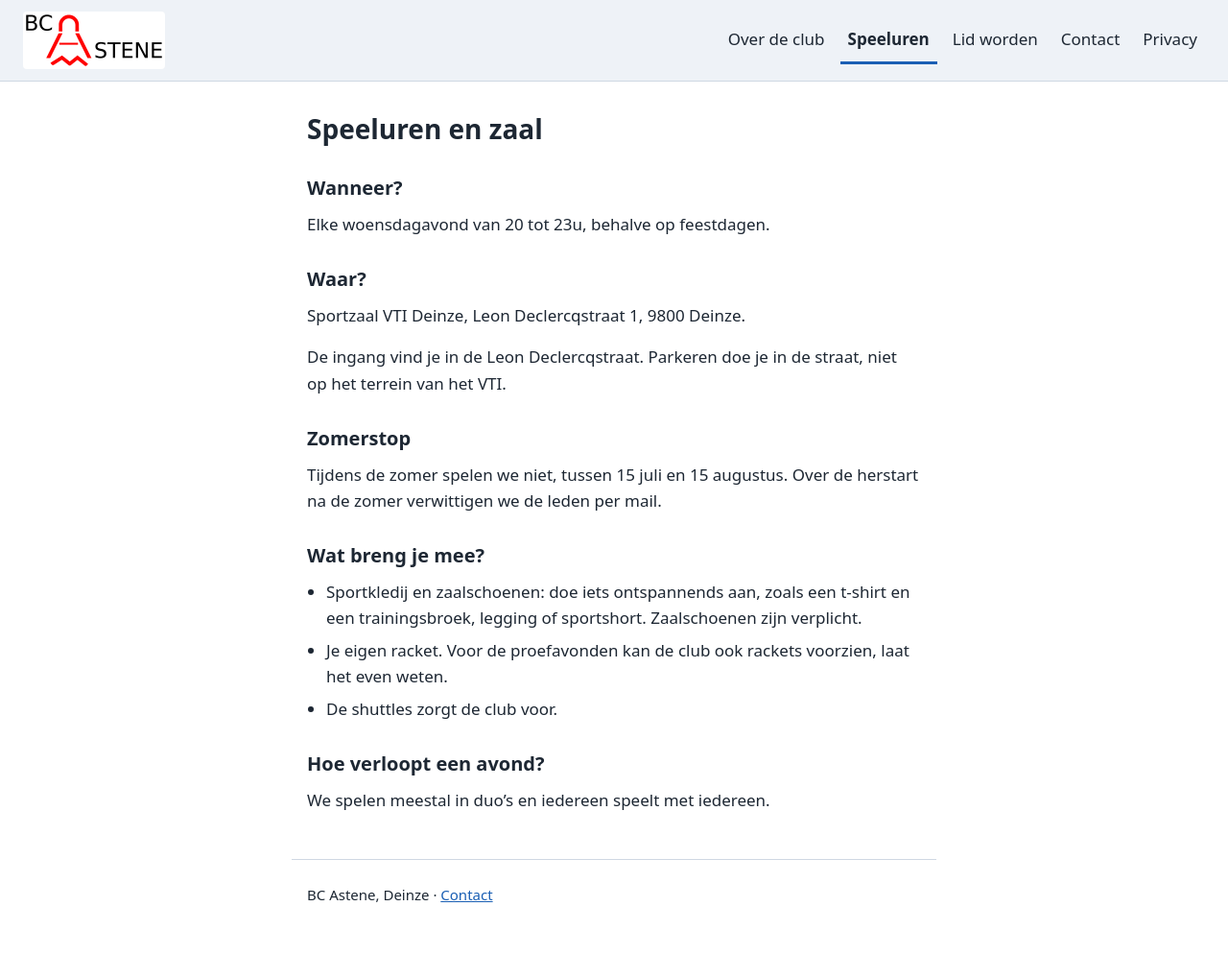
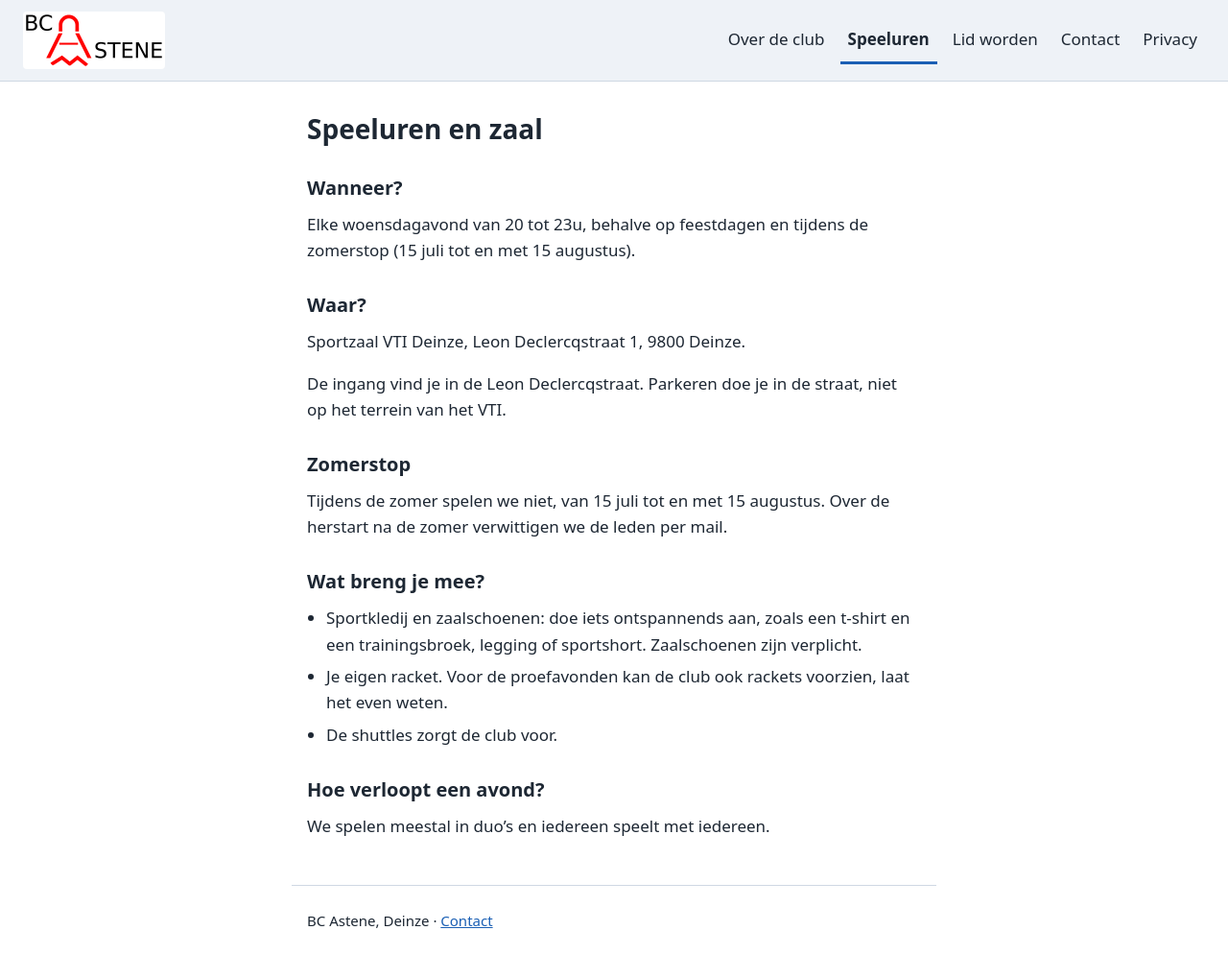
Before and after one commit to bcastene/bcastene.github.io, a Jekyll site: the page built from speeluren.md, in a window 1280 px wide. Shown: the whole page at 96% size. Built offline with Jekyll 4.4.1, drawn with Linux system fonts in a browser that asks for light colours; before the commit the page ends 992 px from its top, so only the background shows below that.

Commit message:
Publicatie 20261022-v1

```diff
--- a/speeluren.md
+++ b/speeluren.md
@@ -1,7 +1,7 @@
 ---
 layout: default
 title: "Speeluren en zaal"
-description: "Wanneer en waar speelt BC Astene? Elke woensdagavond van 20 tot 23u, behalve op feestdagen, in de sportzaal van het VTI in Deinze."
+description: "Wanneer en waar speelt BC Astene? Elke woensdagavond van 20 tot 23u, behalve op feestdagen en in de zomerstop, in de sportzaal van het VTI in Deinze."
 permalink: /speeluren.html
 ---
 
@@ -9,7 +9,7 @@ permalink: /speeluren.html
 
 ## Wanneer?
 
-Elke woensdagavond van 20 tot 23u, behalve op feestdagen.
+Elke woensdagavond van 20 tot 23u, behalve op feestdagen en tijdens de zomerstop (15 juli tot en met 15 augustus).
 
 ## Waar?
 
@@ -19,7 +19,7 @@ De ingang vind je in de Leon Declercqstraat. Parkeren doe je in de straat, niet
 
 ## Zomerstop
 
-Tijdens de zomer spelen we niet, tussen 15 juli en 15 augustus. Over de herstart na de zomer verwittigen we de leden per mail.
+Tijdens de zomer spelen we niet, van 15 juli tot en met 15 augustus. Over de herstart na de zomer verwittigen we de leden per mail.
 
 ## Wat breng je mee?
 
--- a/versie.txt
+++ b/versie.txt
@@ -1 +1 @@
-20261021-v1
+20261022-v1
```
